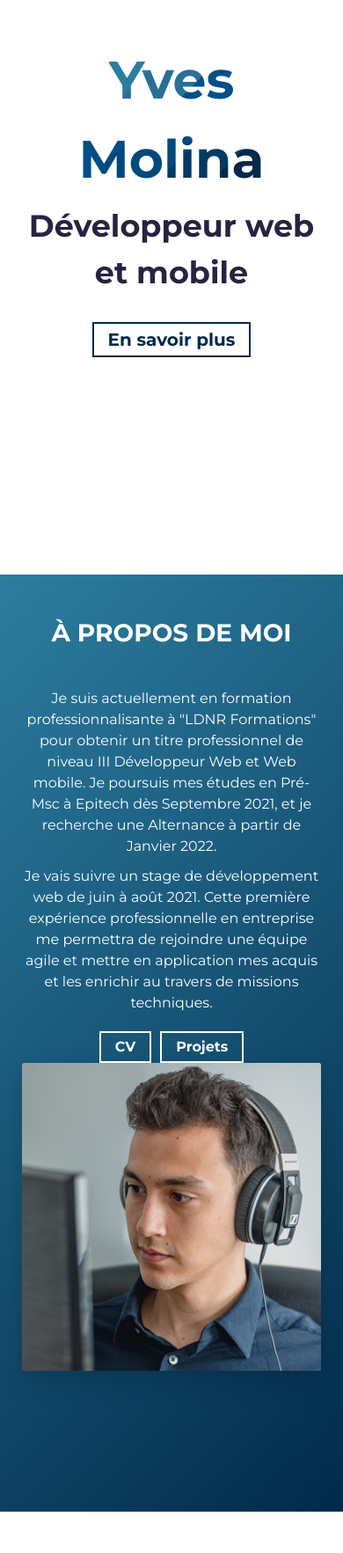
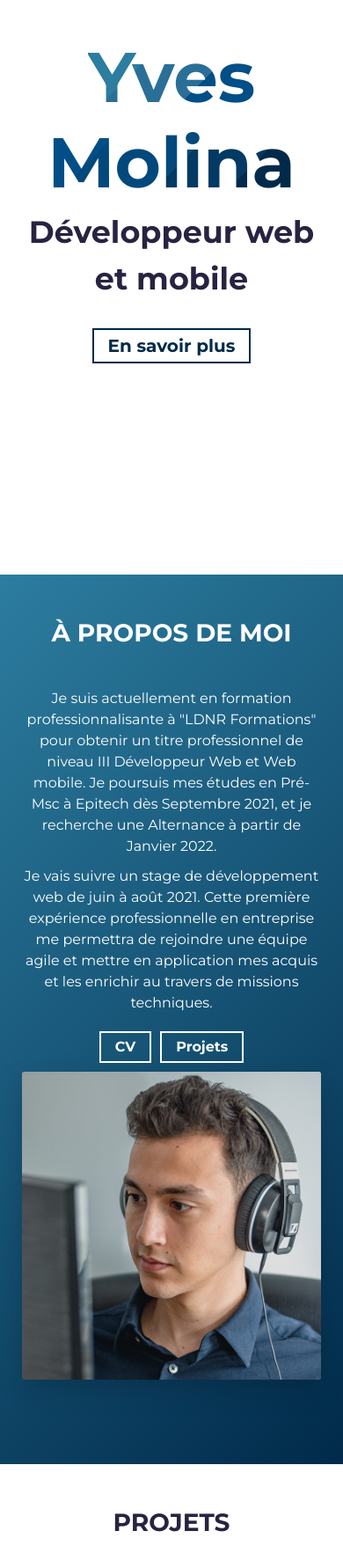
Before and after one commit to YvesMolina/Portfolio, a Gatsby site: page / in a window 390 px wide. Shown: the part 191-1956 px from the top of the page at 88% size. Built offline with nearby package versions, Linux system fonts and the light colour scheme; Gatsby itself is replaced by a stand-in of ours.

Commit message:
modify scss settings for responsiveness on phone

```diff
--- a/src/style/base/_typography.scss
+++ b/src/style/base/_typography.scss
@@ -56,8 +56,8 @@ a:hover {
 .text-color-hero{
   font-size: 13.2rem;
   @include respond(phone) {
-    font-size: 6rem;
-    line-height: 1.5;
+    font-size: 8rem;
+    line-height: normal;
   }
   background-image: linear-gradient(
     135deg,
--- a/src/style/sections/_about.scss
+++ b/src/style/sections/_about.scss
@@ -33,6 +33,10 @@
       }
       @include respond(tab-land) {
         height: 100%;
+      }
+      @include respond(phone) {
+        padding-top: 1rem;
+        padding-bottom: 0;
       }
     }
 
```
